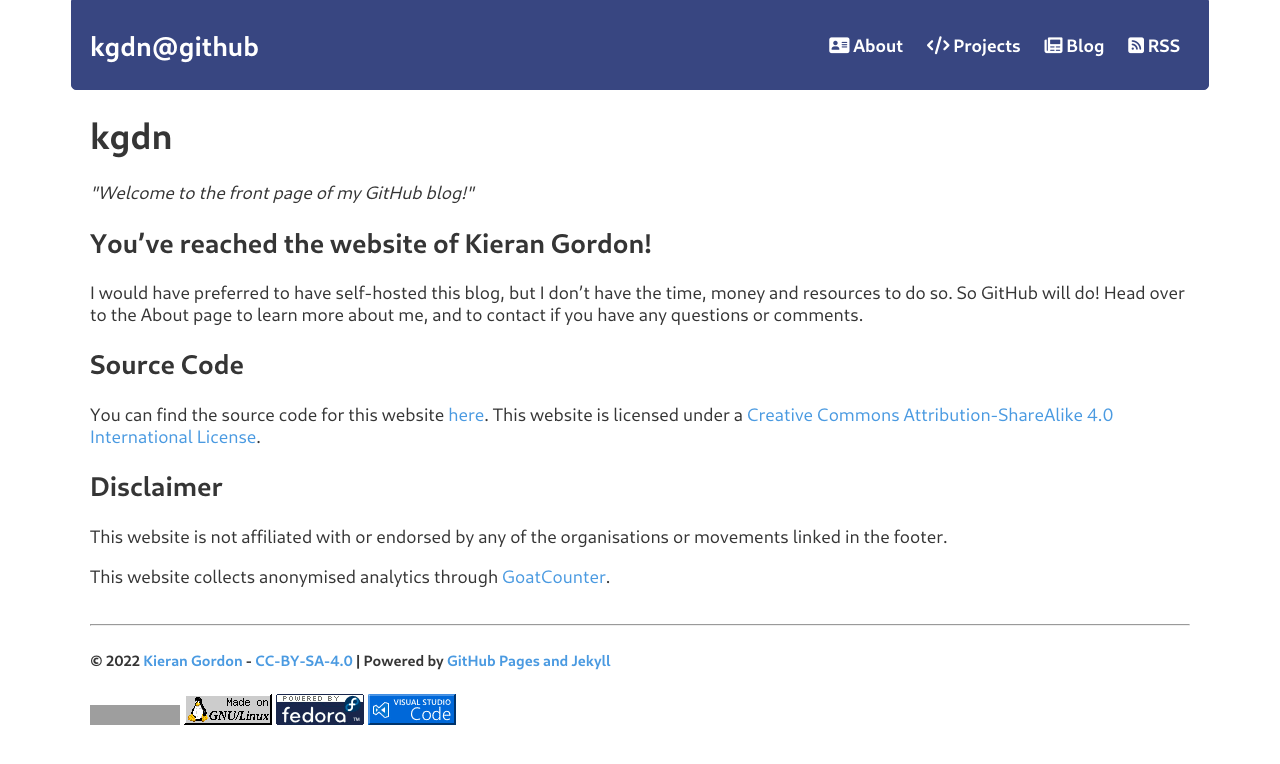
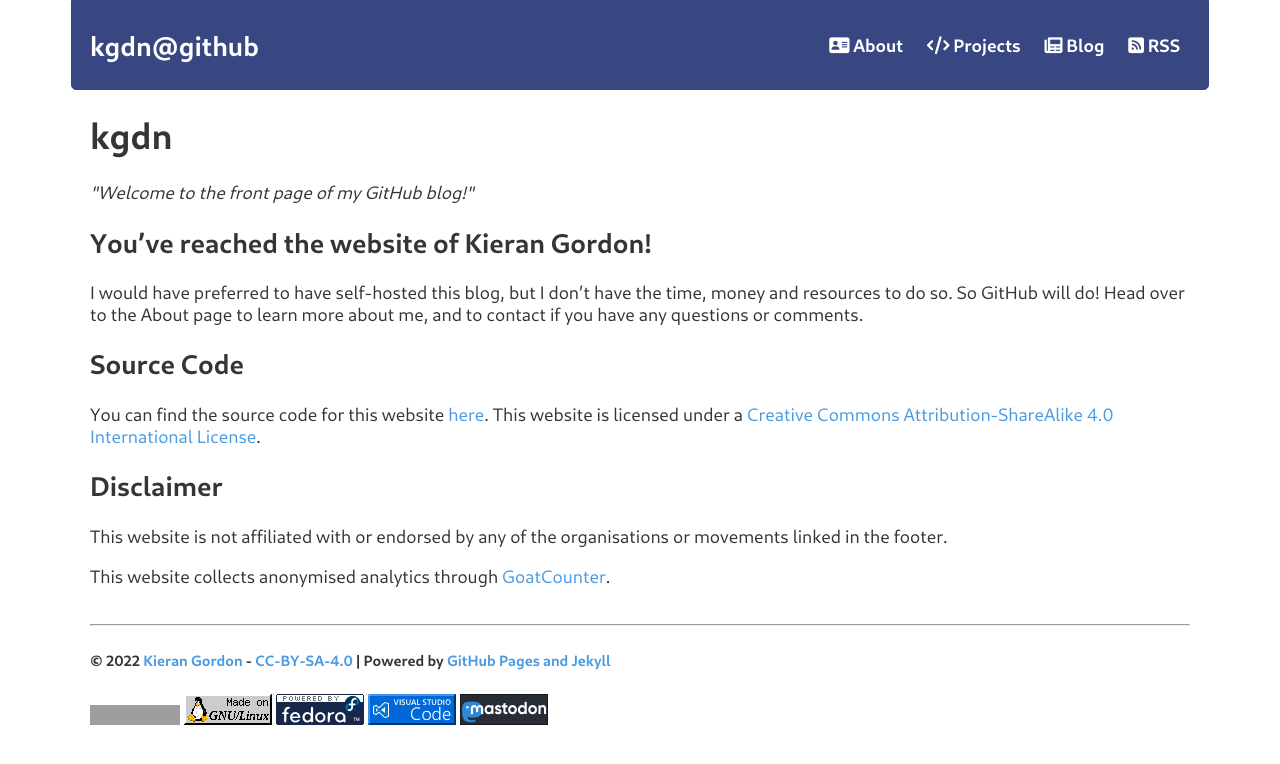
Before and after one commit to kgdn/kgdn.github.io, a Jekyll site: the page built from index.md, in a window 1280 px wide. Shown: the top 764 px of the page. Built offline with Jekyll 4.4.1, drawn with Linux system fonts in a browser that asks for light colours; grey boxes are pictures that could not be loaded.

Commit message:
Add Mastodon button

```diff
--- a/_includes/footer.html
+++ b/_includes/footer.html
@@ -5,11 +5,14 @@
                                 href="http://creativecommons.org/licenses/by-sa/4.0/">CC-BY-SA-4.0</a> | Powered by <a
                                 href="https://pages.github.com/">GitHub Pages and Jekyll</a></h5>
                 </h5>
-        <a rel="license" href="http://creativecommons.org/licenses/by-sa/4.0/"><img alt="Creative Commons Licence"
-                style="border-width:0" src="https://i.creativecommons.org/l/by-sa/4.0/88x31.png" /></a>
+                <a rel="license" href="http://creativecommons.org/licenses/by-sa/4.0/"><img
+                                alt="Creative Commons Licence" style="border-width:0"
+                                src="https://i.creativecommons.org/l/by-sa/4.0/88x31.png" /></a>
                 <a href="https://www.linux.org/"><img src="/assets/buttons/gnu-linux.gif" alt="GNU/Linux Button"></a>
                 <a href="https://getfedora.org/"><img src="/assets/buttons/fedora.gif" alt="Fedora Linux Button"></a>
                 <a href="https://code.visualstudio.com/"><img src="/assets/buttons/vscbutton.gif"
                                 alt="VSCode/VSCodium Button"></a>
+                <a rel="me" href="https://mastodon.scot/@kgdn"><img src="/assets/buttons/mastodon_button_1.gif"
+                                alt="Mastodon Button"></a>
         </nav>
 </footer>
```
Also changed, not shown: assets/buttons/anybrowser.gif (deleted), assets/buttons/firefoxnow.gif (deleted), assets/buttons/latex.gif (deleted), assets/buttons/mastodon_button_1.gif (added), assets/buttons/neovim.gif (deleted), assets/buttons/vim.vialle.love.anim.gif (deleted). Lines whose indentation alone changed are shown as unchanged.
